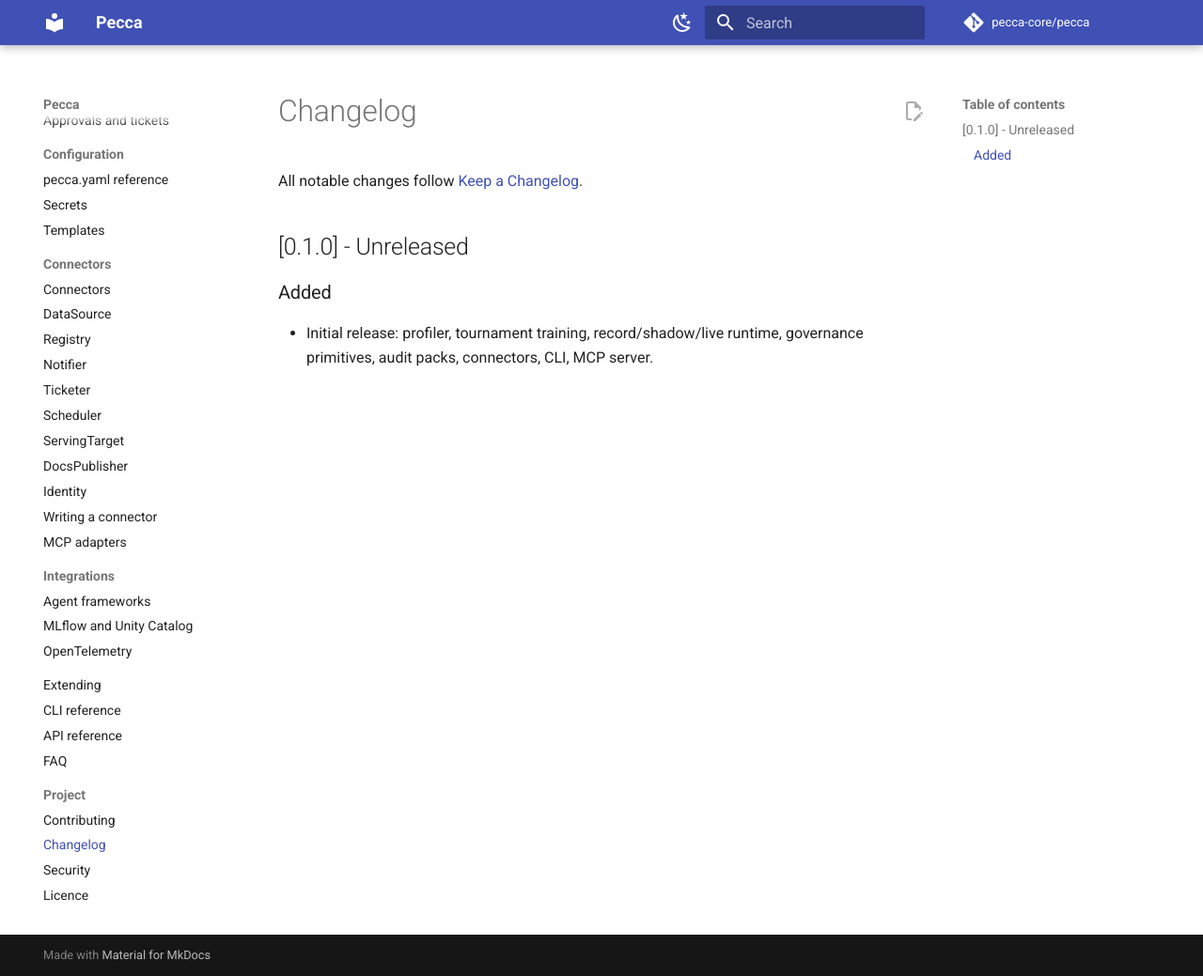
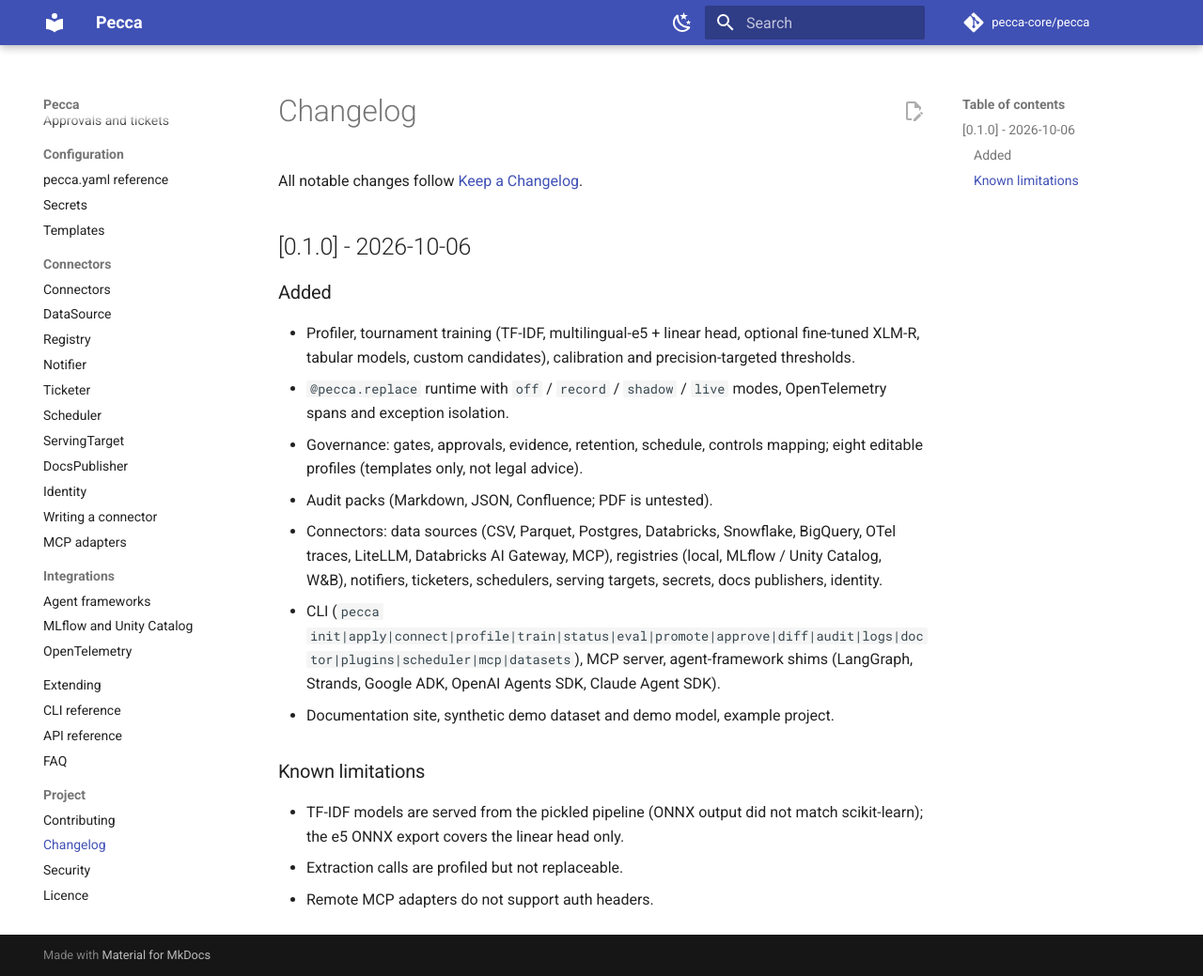
Before and after one commit to pecca-core/pecca, an MkDocs documentation site: the page built from docs/changelog.md, in a window 1280 px wide and 1039 px high. Shown: the whole window at 94% size. Built offline with MkDocs 1.6.1 and Material for MkDocs 9.7.7, drawn with Linux system fonts in a browser that asks for light colours; comment, search, counter and statistics services are not loaded.

Commit message:
docs: Code of Conduct and changelog for 0.1.0 (#8)
Signed-off-by: Fazil Ahamed <fazilahamed@gmail.com>
Co-Authored-By: Claude Sonnet 5.5 <noreply@anthropic.com>

```diff
--- a/CHANGELOG.md
+++ b/CHANGELOG.md
@@ -1,6 +1,17 @@
 # Changelog
 All notable changes follow [Keep a Changelog](https://keepachangelog.com/).
 
-## [0.1.0] - Unreleased
+## [0.1.0] - 2026-10-06
 ### Added
-- Initial release: profiler, tournament training, record/shadow/live runtime, governance primitives, audit packs, connectors, CLI, MCP server.
+- Profiler, tournament training (TF-IDF, multilingual-e5 + linear head, optional fine-tuned XLM-R, tabular models, custom candidates), calibration and precision-targeted thresholds.
+- `@pecca.replace` runtime with `off` / `record` / `shadow` / `live` modes, OpenTelemetry spans and exception isolation.
+- Governance: gates, approvals, evidence, retention, schedule, controls mapping; eight editable profiles (templates only, not legal advice).
+- Audit packs (Markdown, JSON, Confluence; PDF is untested).
+- Connectors: data sources (CSV, Parquet, Postgres, Databricks, Snowflake, BigQuery, OTel traces, LiteLLM, Databricks AI Gateway, MCP), registries (local, MLflow / Unity Catalog, W&B), notifiers, ticketers, schedulers, serving targets, secrets, docs publishers, identity.
+- CLI (`pecca init|apply|connect|profile|train|status|eval|promote|approve|diff|audit|logs|doctor|plugins|scheduler|mcp|datasets`), MCP server, agent-framework shims (LangGraph, Strands, Google ADK, OpenAI Agents SDK, Claude Agent SDK).
+- Documentation site, synthetic demo dataset and demo model, example project.
+
+### Known limitations
+- TF-IDF models are served from the pickled pipeline (ONNX output did not match scikit-learn); the e5 ONNX export covers the linear head only.
+- Extraction calls are profiled but not replaceable.
+- Remote MCP adapters do not support auth headers.
```
Also changed, not shown: CODE_OF_CONDUCT.md (+82 -3 lines).
